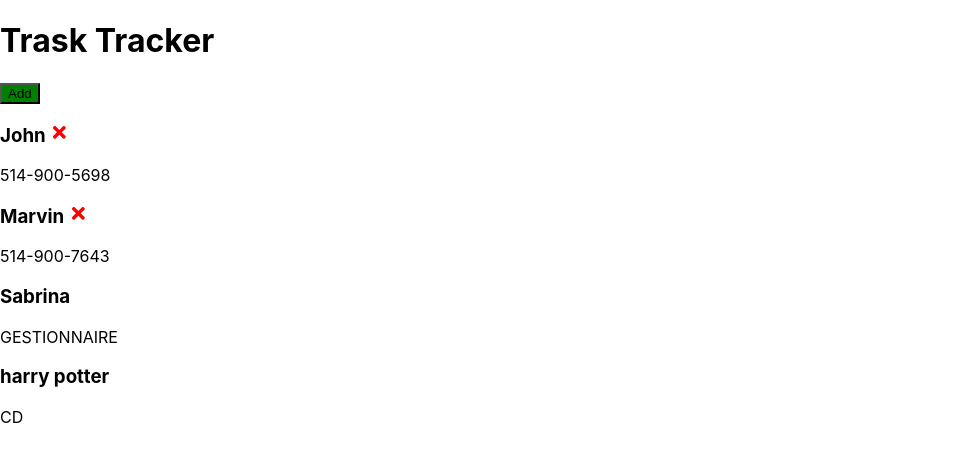
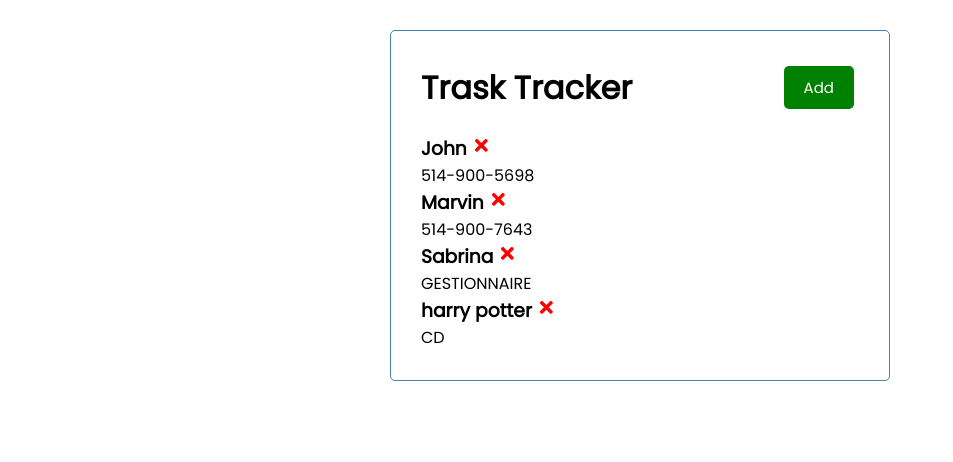
Before and after one commit to 2033162/TP4_Biblio_Lina_Lacroix, a React (Create React App) app: page / in a window 1280 px wide. Shown: the top 462 px of the page, without its empty margins (0-953 px from the left). Built offline with nearby package versions, Linux system fonts and the light colour scheme.

Commit message:
ajout de AddDocument modifiant le document.js

```diff
--- a/package.json
+++ b/package.json
@@ -8,6 +8,7 @@
     "@testing-library/user-event": "^13.5.0",
     "react": "^18.0.0",
     "react-dom": "^18.0.0",
+    "react-icons": "^4.3.1",
     "react-scripts": "5.0.1",
     "web-vitals": "^2.1.4"
   },
@@ -34,5 +35,8 @@
       "last 1 firefox version",
       "last 1 safari version"
     ]
+  },
+  "devDependencies": {
+    "prop-types": "^15.8.1"
   }
 }
--- a/src/App.js
+++ b/src/App.js
@@ -4,8 +4,46 @@ import Header from "./components/header";
 import Clients from "./components/client/Clients";
 import Employes from "./components/employe/Employes";
 import Documents from "./components/document/Documents";
+import AddClient from "./components/client/AddClient";
 
 function App() {
+
+    const [showAddClient, setShowAddClient] = useState(false)
+
+    const [clients, setClients] = useState(
+        [
+            {
+                id: 1,
+                nom: "John",
+                prenom: "Smith",
+                rue: "Daragon",
+                ville: "Montreal",
+                codePostal: "H05C42",
+                numeroTelephone: "514-900-5698",
+                dateInscription: "2022/02/20",
+            },
+            {
+                id: 2,
+                nom: "Marvin",
+                prenom: "Stewart",
+                rue: "LaSale",
+                ville: "Montreal",
+                codePostal: "H05C53",
+                numeroTelephone: "514-900-7643",
+                dateInscription: "2022/02/22",
+            }
+        ]
+    )
+
+    const addClient = (client) => {
+        const id = Math.floor(Math.random() * 10000) + 1
+        const newClient = {id, ...client}
+        setClients([...clients, newClient])
+    }
+
+    const deleteClient = (id) => {
+        setClients(clients.filter((client) => client.id !== id))
+    }
 
     const [documents, setDocuments] = useState(
         [
@@ -33,34 +71,15 @@ function App() {
         ]
     )
 
-    const [clients, setClients] = useState(
-      [
-        {
-          id: 1,
-          nom: "John",
-          prenom: "Smith",
-          rue: "Daragon",
-          ville: "Montreal",
-          codePostal: "H05C42",
-          numeroTelephone: "514-900-5698",
-          dateInscription: "2022/02/20",
-        },
-        {
-          id: 2,
-          nom: "Marvin",
-          prenom: "Stewart",
-          rue: "LaSale",
-          ville: "Montreal",
-          codePostal: "H05C53",
-          numeroTelephone: "514-900-7643",
-          dateInscription: "2022/02/22",
-        }
-      ]
-  )
   return (
       <div className='container'>
-        <Header/>
-          <Clients clients={clients}/>
+        <Header onAdd={() => setShowAddClient(!showAddClient)}
+        showAdd={showAddClient}/>
+          {showAddClient && <AddClient onAdd={addClient} />}
+          {clients.length > 0 ?
+              <Clients clients={clients}
+              onDelete={deleteClient}/>
+              : 'No Clients'}
           <Employes employes={employes}/>
           <Documents documents={documents}/>
       </div>
--- a/src/components/client/AddClient.js
+++ b/src/components/client/AddClient.js
@@ -75,7 +75,7 @@ const AddClient = ({onAdd}) => {
             </div>
             <div className='form-control'>
                 <label>Date de l'inscription</label>
-                <input type='text' placeholder='Date de l''inscription'
+                <input type='text' placeholder='Date inscription'
                        value={dateInscription}
                        onChange={(e) => setDateInscription(e.target.value)}/>
             </div>
--- a/src/components/document/Document.js
+++ b/src/components/document/Document.js
@@ -1,7 +1,12 @@
-const Document = ({document}) => {
+import { FaTimes} from 'react-icons/fa'
+
+const Document = ({document, onDelete, onToggle}) => {
     return (
-        <div className="document">
-            <h3>{document.titre}</h3>
+        <div className="document"
+             onDoubleClick={() => onToggle(document.id)}>
+            <h3>{document.titre} <FaTimes
+            style={{color: 'red', cursor: 'pointer'}}
+            onClick={() => onDelete(document.id)}/></h3>
             <p>{document.genreDocument}</p>
         </div>
     )
--- a/src/components/document/Documents.js
+++ b/src/components/document/Documents.js
@@ -1,9 +1,12 @@
 import Document from "./Document";
-const Documents = ({documents}) => {
+const Documents = ({documents, onDelete, onToggle}) => {
     return (
         <>
             {documents.map((document) => (
-                <Document key={document.id} document={document}/>
+                <Document key={document.id}
+                          document={document}
+                          onDelete={onDelete}
+                          onToggle={onToggle}/>
             ))}
         </>
     )
--- a/src/components/employe/Employe.js
+++ b/src/components/employe/Employe.js
@@ -1,7 +1,12 @@
-const Employe = ({employe}) => {
+import { FaTimes} from 'react-icons/fa'
+
+const Employe = ({employe, onDelete, onToggle}) => {
     return (
-        <div className="employe">
-            <h3>{employe.nom}</h3>
+        <div className="employe"
+             onDoubleClick={() => onToggle(employe.id)}>
+            <h3>{employe.nom} <FaTimes
+                style={{color: 'red', cursor: 'pointer'}}
+                onClick={() => onDelete(employe.id)}/></h3>
             <p>{employe.fonction}</p>
         </div>
     )
--- a/src/components/employe/Employes.js
+++ b/src/components/employe/Employes.js
@@ -1,9 +1,12 @@
 import Employe from "./Employe";
-const Employes = ({employes}) => {
+const Employes = ({employes, onDelete, onToggle}) => {
     return (
         <>
             {employes.map((employe) => (
-                <Employe key={employe.id} employe={employe}/>
+                <Employe key={employe.id}
+                         employe={employe}
+                         onDelete={onDelete}
+                         onToggle={onToggle}/>
             ))}
         </>
     )
--- a/src/index.css
+++ b/src/index.css
@@ -1,13 +1,112 @@
-body {
+@import url('https://fonts.googleapis.com/css2?family=Poppins:wght@300;400&display=swap');
+
+* {
+  box-sizing: border-box;
   margin: 0;
-  font-family: -apple-system, BlinkMacSystemFont, 'Segoe UI', 'Roboto', 'Oxygen',
-    'Ubuntu', 'Cantarell', 'Fira Sans', 'Droid Sans', 'Helvetica Neue',
-    sans-serif;
-  -webkit-font-smoothing: antialiased;
-  -moz-osx-font-smoothing: grayscale;
+  padding: 0;
 }
 
-code {
-  font-family: source-code-pro, Menlo, Monaco, Consolas, 'Courier New',
-    monospace;
+body {
+  font-family: 'Poppins', sans-serif;
 }
+
+.container {
+  max-width: 500px;
+  margin: 30px auto;
+  overflow: auto;
+  min-height: 300px;
+  border: 1px solid steelblue;
+  padding: 30px;
+  border-radius: 5px;
+}
+
+.header {
+  display: flex;
+  justify-content: space-between;
+  align-items: center;
+  margin-bottom: 20px;
+}
+
+.btn {
+  display: inline-block;
+  background: #000;
+  color: #fff;
+  border: none;
+  padding: 10px 20px;
+  margin: 5px;
+  border-radius: 5px;
+  cursor: pointer;
+  text-decoration: none;
+  font-size: 15px;
+  font-family: inherit;
+}
+
+.btn:focus {
+  outline: none;
+}
+
+.btn:active {
+  transform: scale(0.98);
+}
+
+.btn-block {
+  display: block;
+  width: 100%;
+}
+
+.task {
+  background: #f4f4f4;
+  margin: 5px;
+  padding: 10px 20px;
+  cursor: pointer;
+}
+
+.task.reminder {
+  border-left: 5px solid green;
+}
+
+.task h3 {
+  display: flex;
+  align-items: center;
+  justify-content: space-between;
+}
+
+.add-form {
+  margin-bottom: 40px;
+}
+
+.form-control {
+  margin: 20px 0;
+}
+
+.form-control label {
+  display: block;
+}
+
+.form-control input {
+  width: 100%;
+  height: 40px;
+  margin: 5px;
+  padding: 3px 7px;
+  font-size: 17px;
+}
+
+.form-control-check {
+  display: flex;
+  align-items: center;
+  justify-content: space-between;
+}
+
+.form-control-check label {
+  flex: 1;
+}
+
+.form-control-check input {
+  flex: 2;
+  height: 20px;
+}
+
+footer {
+  margin-top: 30px;
+  text-align: center;
+}
--- a/src/index.js
+++ b/src/index.js
@@ -1,14 +1,14 @@
 import React from 'react';
-import ReactDOM from 'react-dom/client';
+import ReactDOM from 'react-dom';
 import './index.css';
 import App from './App';
 import reportWebVitals from './reportWebVitals';
 
-const root = ReactDOM.createRoot(document.getElementById('root'));
-root.render(
-  <React.StrictMode>
-    <App />
-  </React.StrictMode>
+ReactDOM.render(
+    <React.StrictMode>
+        <App />
+    </React.StrictMode>,
+    document.getElementById('root')
 );
 
 // If you want to start measuring performance in your app, pass a function
```
Also changed, not shown: src/components/document/AddDocument.js (added, +87 -0 lines), 1 other file (tests, documents, lock files or other folders).
